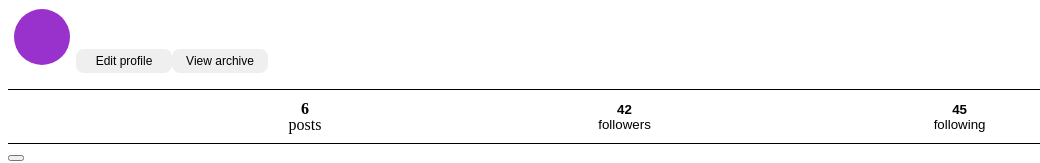
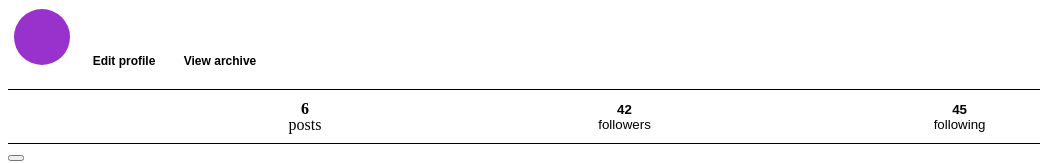
Before and after one commit to gtstarnes/InstaReact, a React (Vite) app: page / in a window 1280 px wide. Shown: the top 163 px of the page, without its empty margins (0-1040 px from the left). Built offline with nearby package versions, Linux system fonts and the light colour scheme.

Commit message:
added dark mode styles

```diff
--- a/src/components/profButton.css
+++ b/src/components/profButton.css
@@ -5,8 +5,17 @@
     border: none;
     cursor: pointer;
     font-size: 12px;
+    font-weight: bold;
+    background-color: inherit;
 }
 
 .prof-button:hover {
     background-color: lightgrey;
 }
+
+body.dark-mode .prof-button {
+    background-color: darkgray;
+}
+body.dark-mode .prof-button:hover {
+    background-color: gray;
+}
```
